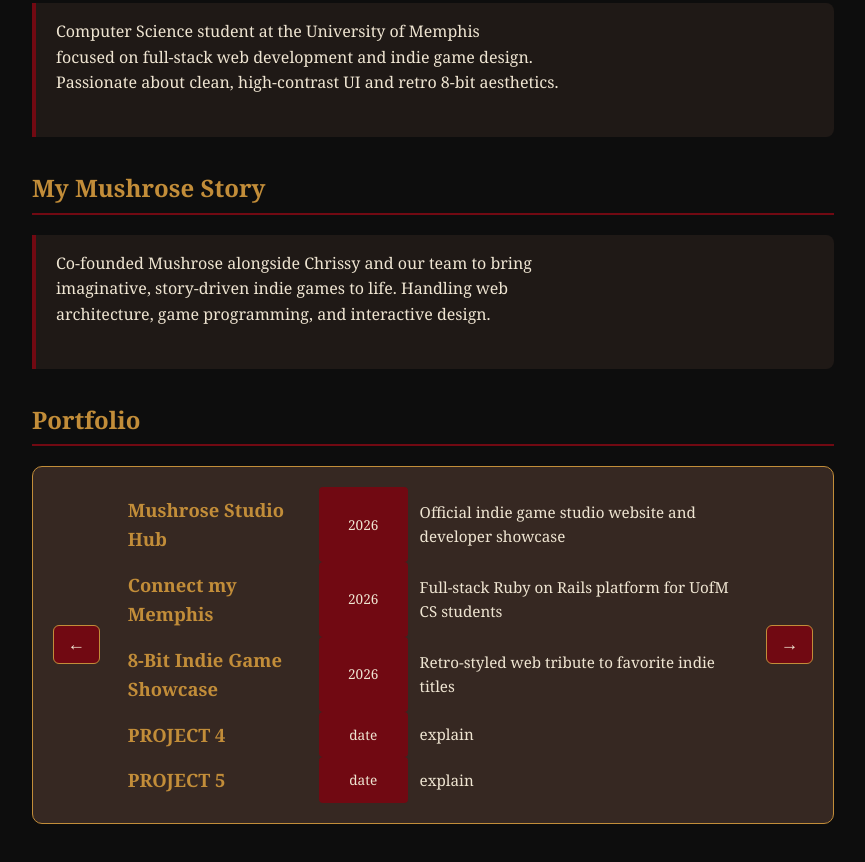
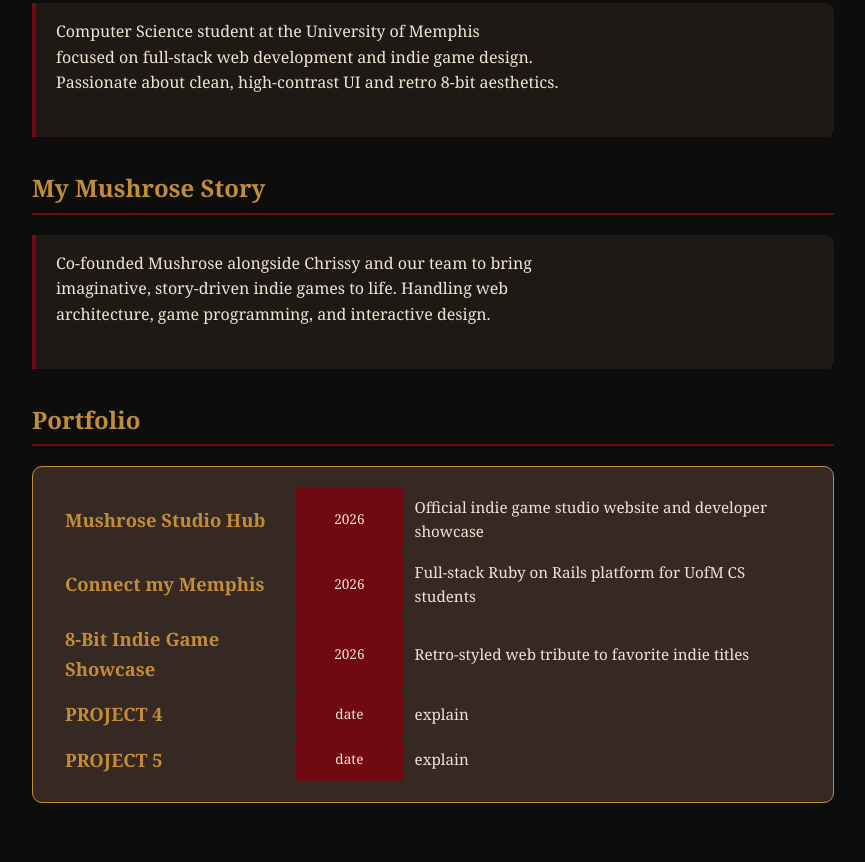
Before and after one commit to chrissy-parteee/mushrose-website, a plain HTML site: page Mya.html in a window 1280 px wide. Shown: the part 428-1290 px from the top of the page, without its empty margins (207-1072 px from the left). Drawn offline with Linux system fonts and the light colour scheme.

Commit message:
More fixes

```diff
--- a/mya-style.css
+++ b/mya-style.css
@@ -152,23 +152,7 @@ pre {
 }
 
 .carousel-btn {
-    background-color: var(--deep-burgundy);
-    color: var(--warm-champagne);
-    border: 1px solid var(--antique-gold);
-    border-radius: 6px;
-    padding: 0.5rem 0.85rem;
-    font-size: 1.1rem;
-    cursor: pointer;
-    transition: background-color 0.2s ease, transform 0.1s ease;
-}
-
-.carousel-btn:hover {
-    background-color: var(--antique-gold);
-    color: var(--midnight-black);
-}
-
-.carousel-btn:active {
-    transform: scale(0.95);
+    display: none;
 }
 
 /* Crawling Ladybug on the Right Side */
```
